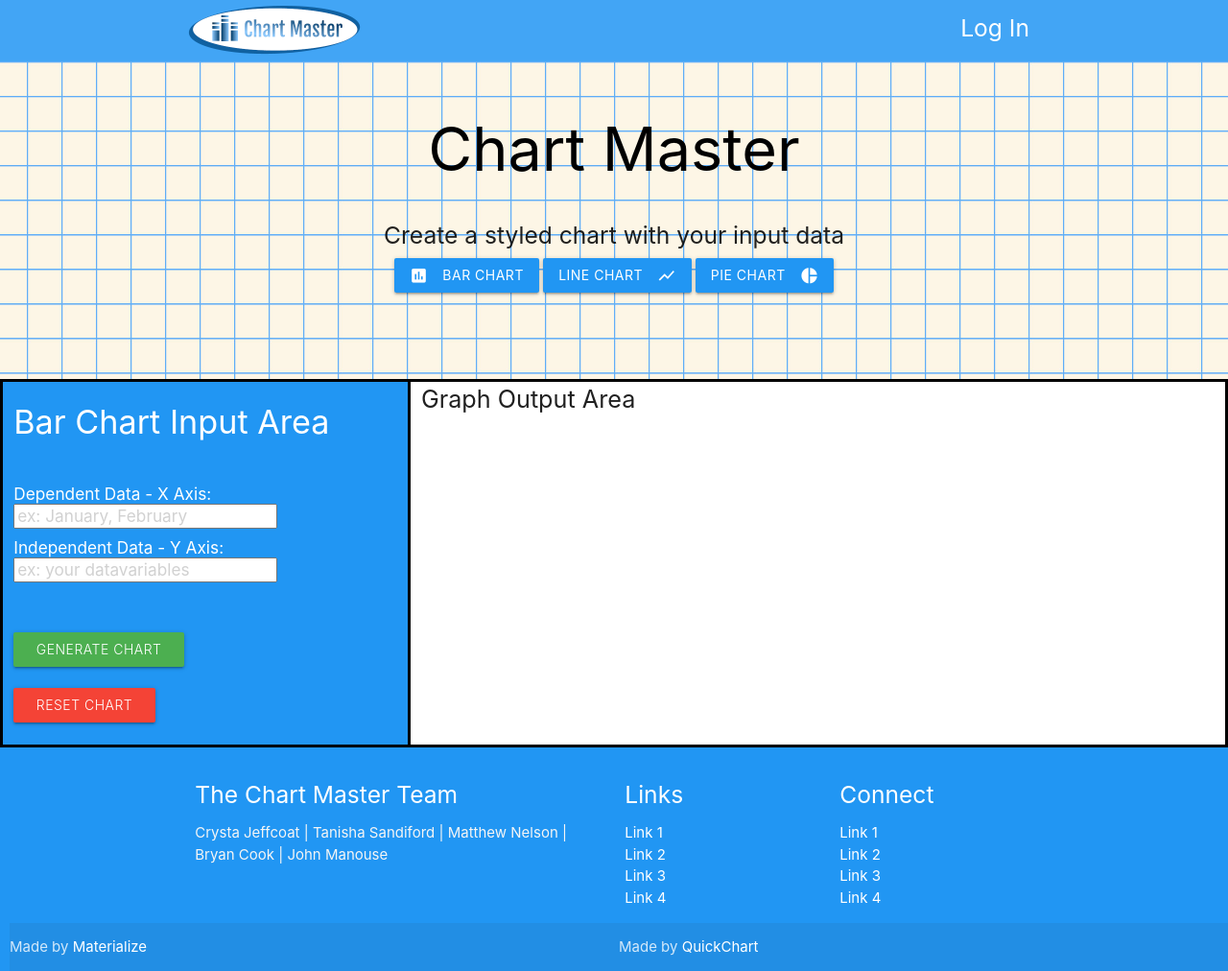
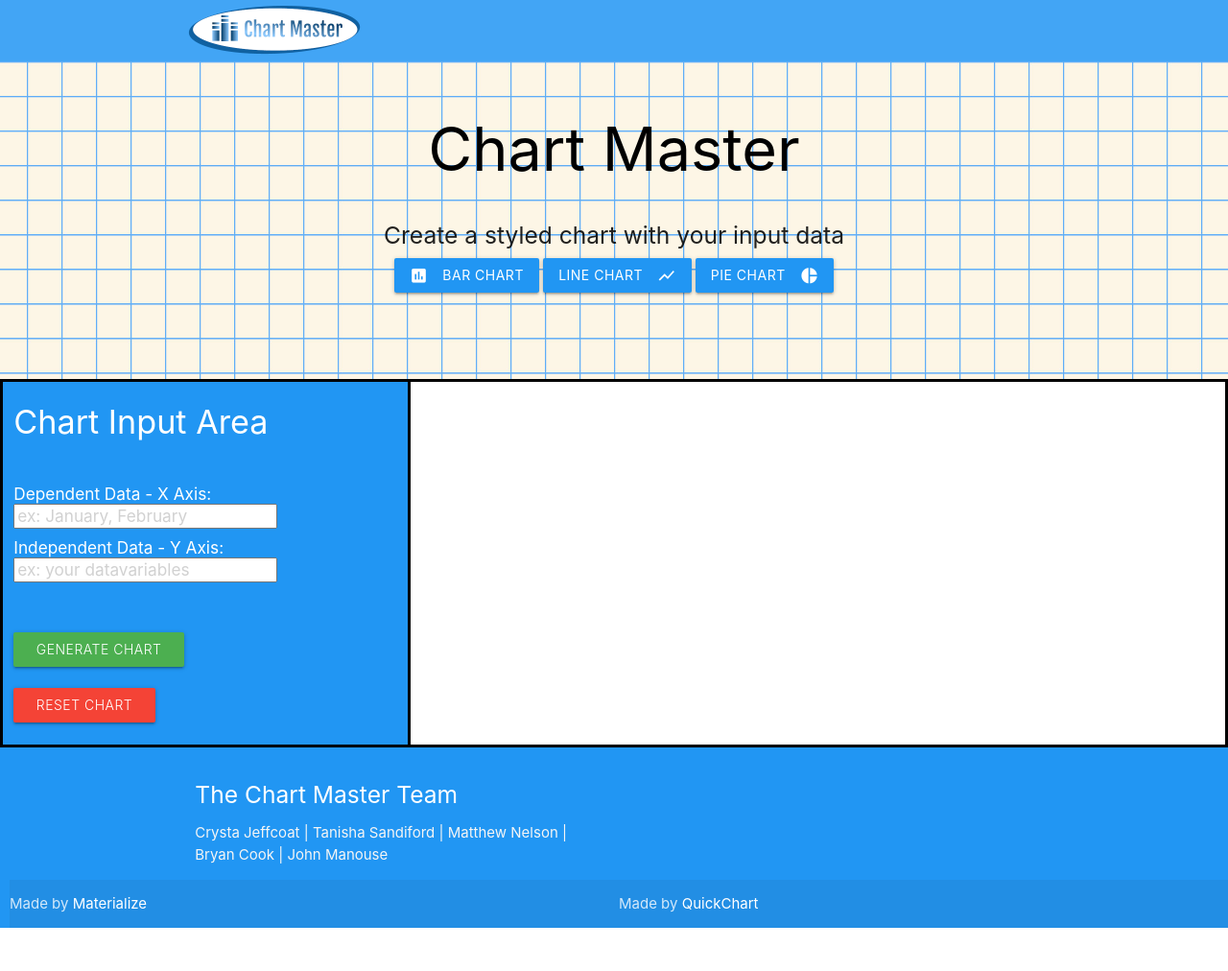
Before and after one commit to blkmtnmouth/Project2, a website: page app/public/index.html in a window 1280 px wide. Shown: the whole page at 96% size. After the commit the page ends 967 px from the top, so only its background shows below. Drawn offline with nearby package versions, Linux system fonts and the light colour scheme.

Commit message:
changed made over zoom

```diff
--- a/app/config/chart-api.js
+++ b/app/config/chart-api.js
@@ -1,5 +1,4 @@
 const QuickChart = require('quickchart-js');
-const
 
 const myChart = new QuickChart();
 myChart
--- a/app/public/index.html
+++ b/app/public/index.html
@@ -21,14 +21,7 @@
         <a href="index.html" class="brand-logo left">
           <img src="stylesheets/css/logo.png"></a>
 
-          <ul class="right hide-on-med-and-down">
-            <li><a href="login.html"><h5>Log In</h5></a></li>
-          </ul>
-
       <!--   NavBar Links  -->
-          <ul id="nav-mobile" class="sidenav">
-              <li><a href="login.html">Log In</a></li>
-          </ul>
         <a href="#" data-target="nav-mobile" class="sidenav-trigger"><i class="material-icons">menu</i></a>
       </div>
   </nav>
@@ -62,7 +55,7 @@
   <div class="input1">
     <div class="section" id="index-lower">
       <div class="row">
-        <div class="col s4 light blue"><span class="flow-text white-text"><h4>Bar Chart Input Area</h4></span>
+        <div class="col s4 light blue"><span class="flow-text white-text"><h4>Chart Input Area</h4></span>
           <form class="input white-text align left ">
             <br>
             <h6>Dependent Data - X Axis:<input type = "input" placeholder = "ex: January, February"/></h6>
@@ -81,10 +74,9 @@
 
         <div class="container">
           <div id="graph-output">
-          <div class="col s8"><span class="flow-text">Graph Output Area</span></div>
+          <div class="col s8"></div>
             <div class="grapharea">
-
-
+              <canvas id="my-chart"></canvas>
             </div>
           </div>
         </div>
@@ -98,26 +90,6 @@
         <div class="col l6 s12">
           <h5 class="white-text">The Chart Master Team</h5>
           <p class="grey-text text-lighten-4">Crysta Jeffcoat | Tanisha Sandiford | Matthew Nelson | Bryan Cook | John Manouse</p>
-        </div>
-
-        <div class="col l3 s12">
-          <h5 class="white-text">Links</h5>
-          <ul>
-            <li><a class="white-text" href="#!">Link 1</a></li>
-            <li><a class="white-text" href="#!">Link 2</a></li>
-            <li><a class="white-text" href="#!">Link 3</a></li>
-            <li><a class="white-text" href="#!">Link 4</a></li>
-          </ul>
-        </div>
-
-        <div class="col l3 s12">
-          <h5 class="white-text">Connect</h5>
-          <ul>
-            <li><a class="white-text" href="#!">Link 1</a></li>
-            <li><a class="white-text" href="#!">Link 2</a></li>
-            <li><a class="white-text" href="#!">Link 3</a></li>
-            <li><a class="white-text" href="#!">Link 4</a></li>
-          </ul>
         </div>
       </div>
     </div>
@@ -134,6 +106,7 @@
 
 
   <!--  Scripts-->
+  <script src="https://cdn.jsdelivr.net/npm/chart.js@2.8.0"></script>
   <script src="https://code.jquery.com/jquery-2.1.1.min.js"></script>
   <script src="stylesheets/js/materialize.js"></script>
   <script src="stylesheets/js/init.js"></script>
```
